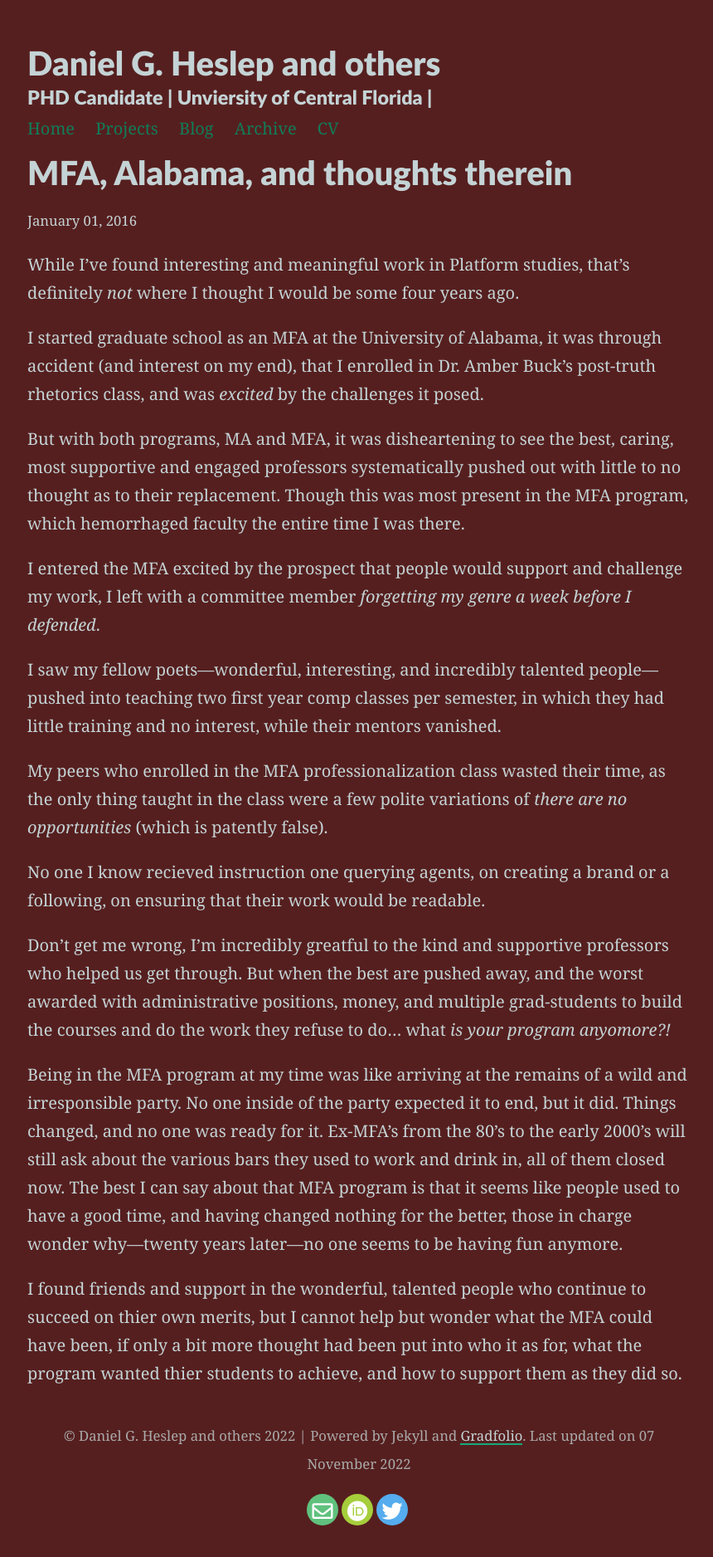
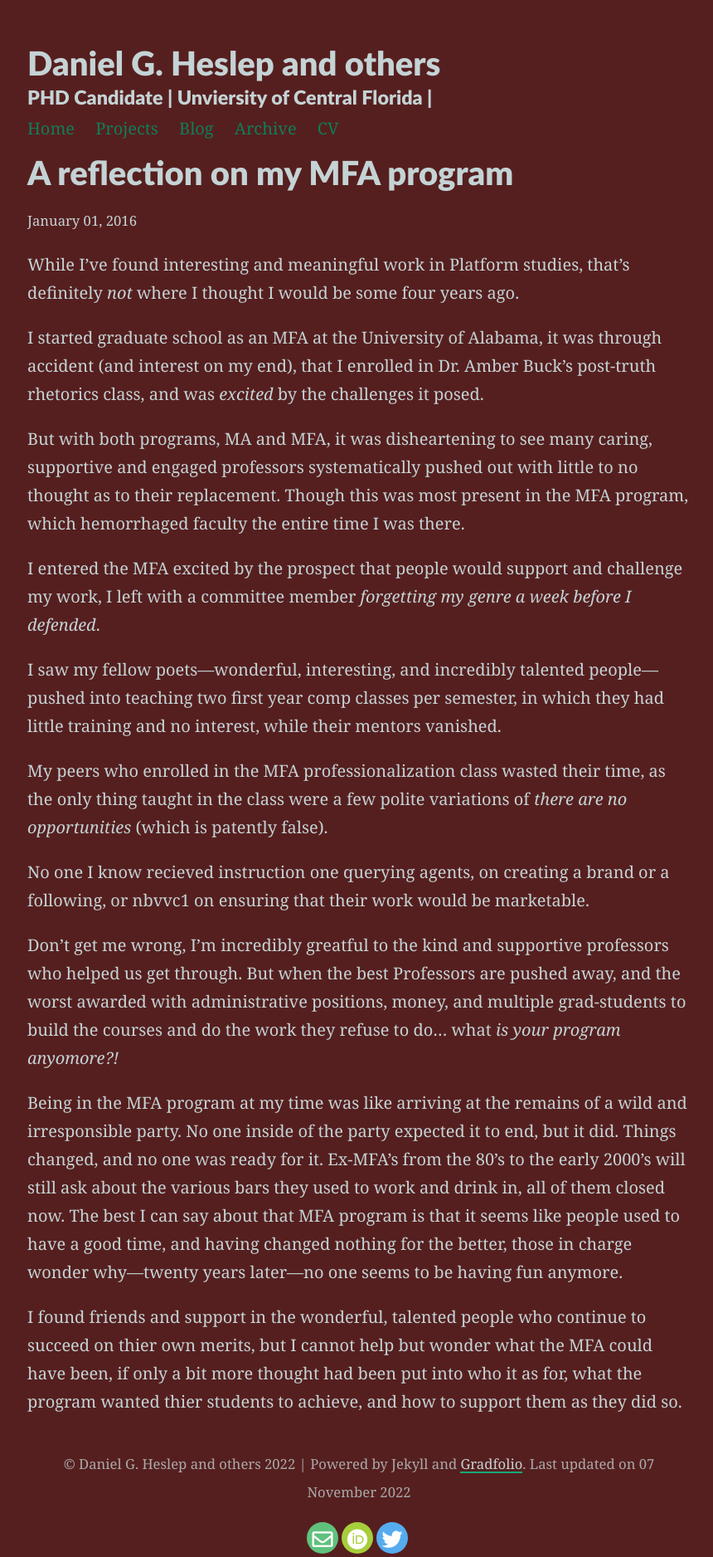
Before and after one commit to CreativeKenning/gradsitedemo, a Jekyll site: the page built from _posts/2016-01-01-MFA.md, in a window 1280 px wide. Shown: the whole page at 83% size, without its empty margins (207-1067 px from the left). Built offline with Jekyll 4.4.1, drawn with Linux system fonts in a browser that asks for light colours; nearby versions of some CDN libraries; before the commit the page ends 1842 px from its top, so only the background shows below that.

Commit message:
txt edits

```diff
--- a/_posts/2016-01-01-MFA.md
+++ b/_posts/2016-01-01-MFA.md
@@ -1,13 +1,13 @@
 ---
 layout: post
-title: "MFA, Alabama, and thoughts therein"
+title: "A reflection on my MFA program"
 ---
 
 While I've found interesting and meaningful work in Platform studies, that's definitely *not* where I thought I would be some four years ago.
 
 I started graduate school as an MFA at the University of Alabama, it was through accident (and interest on my end), that I enrolled in Dr. Amber Buck's post-truth rhetorics class, and was *excited* by the challenges it posed.
 
-But with both programs, MA and MFA, it was disheartening to see the best, caring, most supportive and engaged professors systematically pushed out with little to no thought as to their replacement. Though this was most present in the MFA program, which hemorrhaged faculty the entire time I was there.
+But with both programs, MA and MFA, it was disheartening to see many caring, supportive and engaged professors systematically pushed out with little to no thought as to their replacement. Though this was most present in the MFA program, which hemorrhaged faculty the entire time I was there.
 
 I entered the MFA excited by the prospect that people would support and challenge my work, I left with a committee member *forgetting my genre a week before I defended*.
 
@@ -15,9 +15,9 @@ I saw my fellow poets—wonderful, interesting, and incredibly talented people
 
 My peers who enrolled in the MFA professionalization class wasted their time, as the only thing taught in the class were a few polite variations of *there are no opportunities* (which is patently false).
 
-No one I know recieved instruction one querying agents, on creating a brand or a following, on ensuring that their work would be readable.
+No one I know recieved instruction one querying agents, on creating a brand or a following, or nbvvc1 on ensuring that their work would be marketable.
 
-Don't get me wrong, I'm incredibly greatful to the kind and supportive professors who helped us get through. But when the best are pushed away, and the worst awarded with administrative positions, money, and multiple grad-students to build the courses and do the work they refuse to do... what *is your program anyomore?!*
+Don't get me wrong, I'm incredibly greatful to the kind and supportive professors who helped us get through. But when the best Professors are pushed away, and the worst awarded with administrative positions, money, and multiple grad-students to build the courses and do the work they refuse to do... what *is your program anyomore?!*
 
 Being in the MFA program at my time was like arriving at the remains of a wild and irresponsible party. No one inside of the party expected it to end, but it did. Things changed, and no one was ready for it. Ex-MFA's from the 80's to the early 2000's will still ask about the various bars they used to work and drink in, all of them closed now. The best I can say about that MFA program is that it seems like people used to have a good time, and having changed nothing for the better, those in charge wonder why—twenty years later—no one seems to be having fun anymore.
 
```
